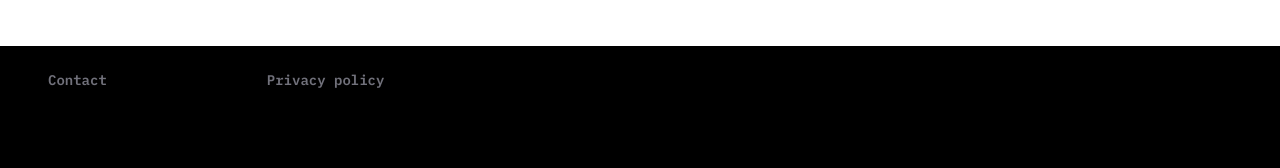
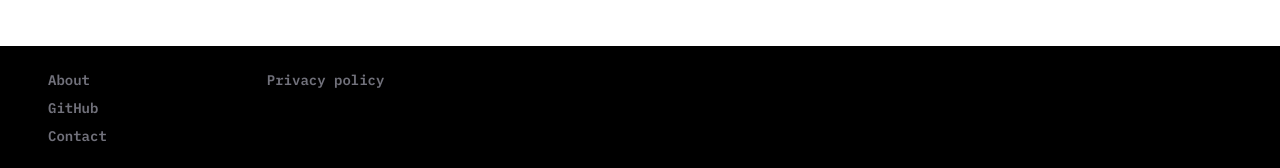
Before and after one commit to n1wo/niwo-webapp, a Next.js app in the folder frontend/: page / in a window 1280 px wide. Shown: the part 632-800 px from the top of the page. Built offline with nearby package versions, Linux system fonts and the light colour scheme.

Commit message:
✨ feat(footer): enhance footer navigation links
- add github link to footer

```diff
--- a/frontend/src/components/nav/Footer.tsx
+++ b/frontend/src/components/nav/Footer.tsx
@@ -22,12 +22,14 @@ export default function Footer() {
             <li className="hover:text-white">
               <LinkA href="/pages/services">Services</LinkA>
             </li>
+            */}
             <li className="hover:text-white">
-              <LinkA href="/pages/about">About</LinkA>
+              <LinkAnimation href="/pages/about">About</LinkAnimation>
             </li>
-          */}
-
             <li className="hover:text-white">
+              <LinkAnimation href="https://github.com/n1wo/niwo-webapp">GitHub</LinkAnimation>
+            </li>
+             <li className="hover:text-white">
               <LinkAnimation href="/pages/contact">Contact</LinkAnimation>
             </li>
           </ul>
```
